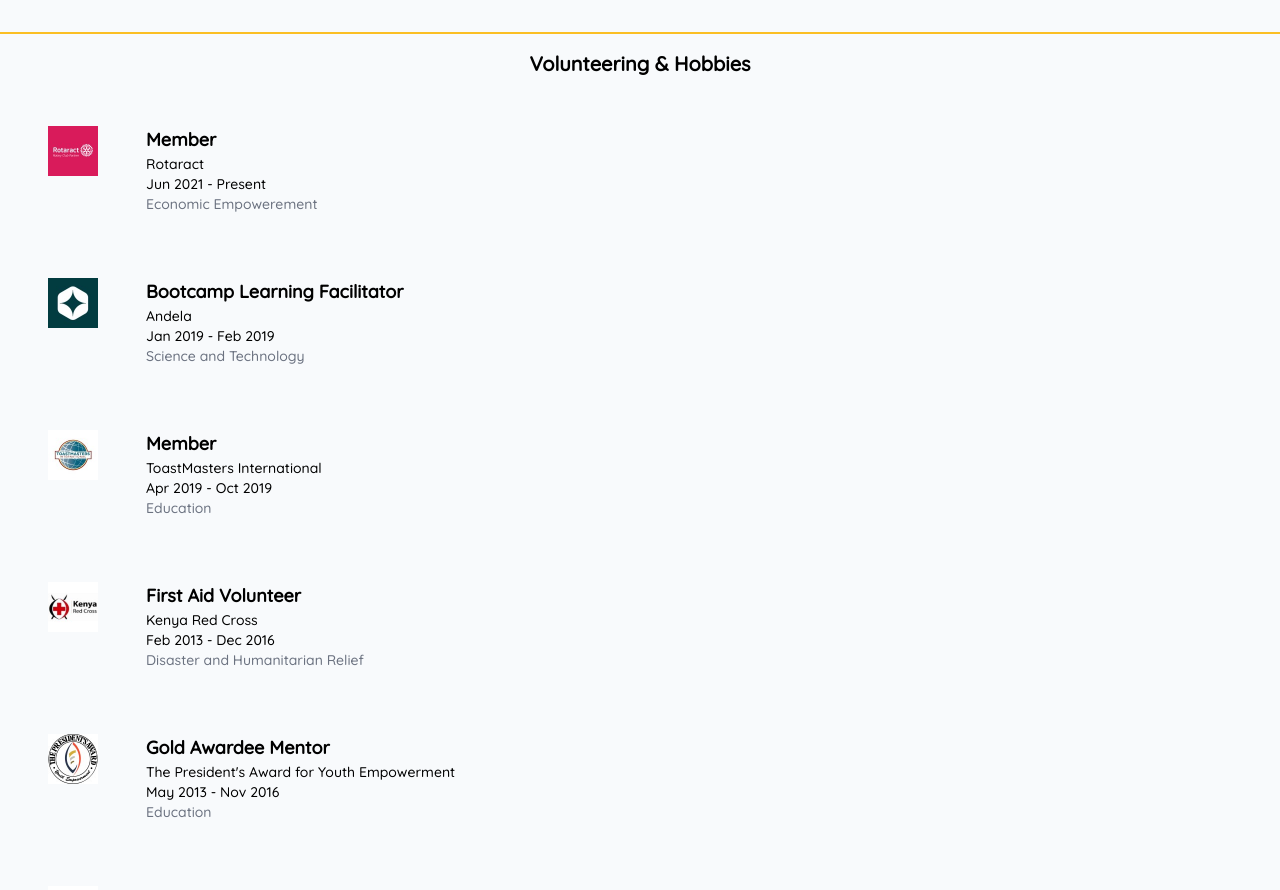
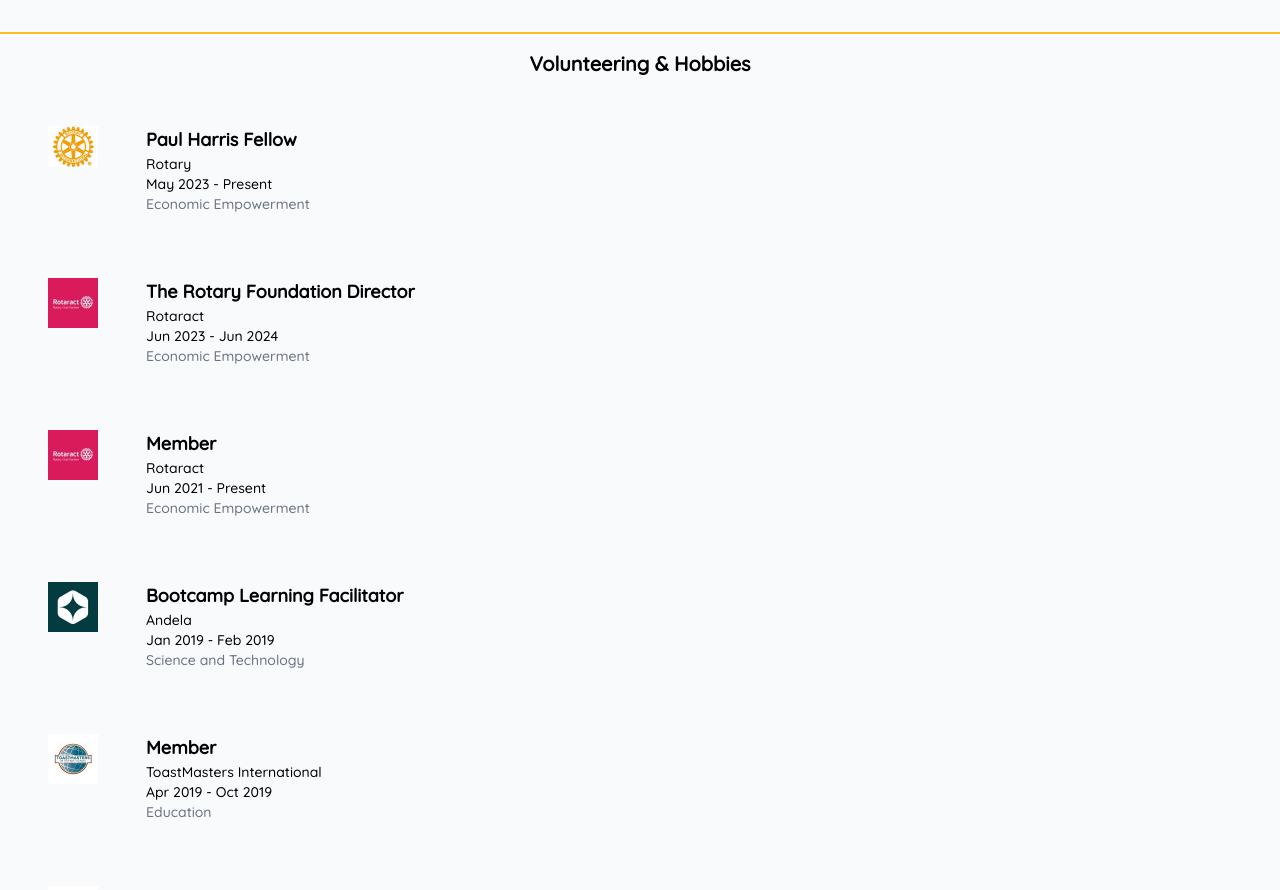
Before and after one commit to lennykioko/lennykioko.github.io, a Next.js app: page / in a window 1280 px wide. Shown: the part 1884-2774 px from the top of the page. Built offline with nearby package versions, Linux system fonts and the light colour scheme.

Commit message:
Update Rotaract volunteering

```diff
--- a/components/Volunteer.jsx
+++ b/components/Volunteer.jsx
@@ -1,12 +1,26 @@
 import OrgCard from './OrgCard'
 
 const volunteering = [
+  {
+    image: '/rotary.jpg',
+    title: 'Paul Harris Fellow',
+    subTitle: 'Rotary',
+    date: 'May 2023 - Present',
+    description: 'Economic Empowerment',
+  },
+  {
+    image: '/rotaract.jpg',
+    title: 'The Rotary Foundation Director',
+    subTitle: 'Rotaract',
+    date: 'Jun 2023 - Jun 2024',
+    description: 'Economic Empowerment',
+  },
   {
     image: '/rotaract.jpg',
     title: 'Member',
     subTitle: 'Rotaract',
     date: 'Jun 2021 - Present',
-    description: 'Economic Empowerement',
+    description: 'Economic Empowerment',
   },
   {
     image: '/andela.jpg',
```
Also changed, not shown: public/rotary.jpg (added).
